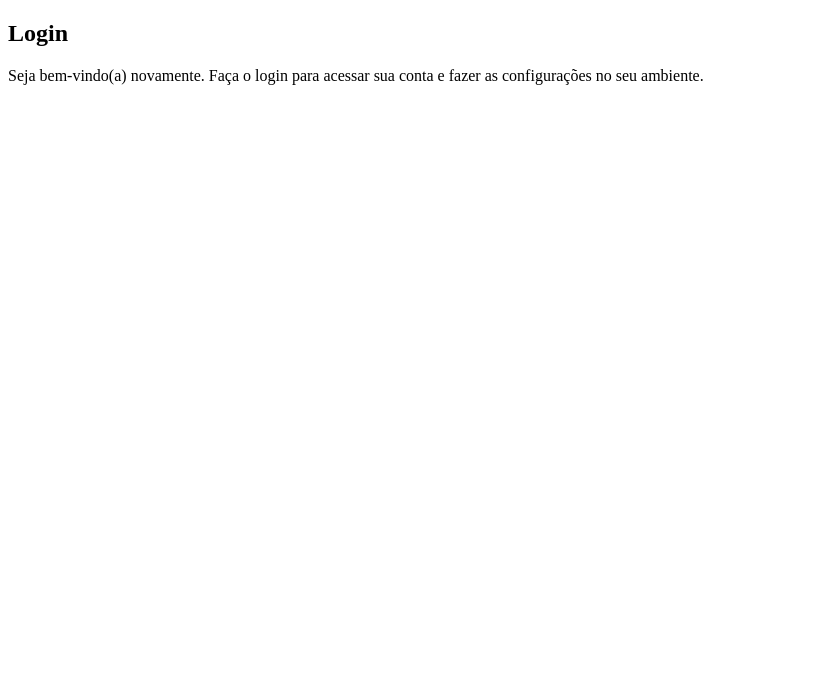
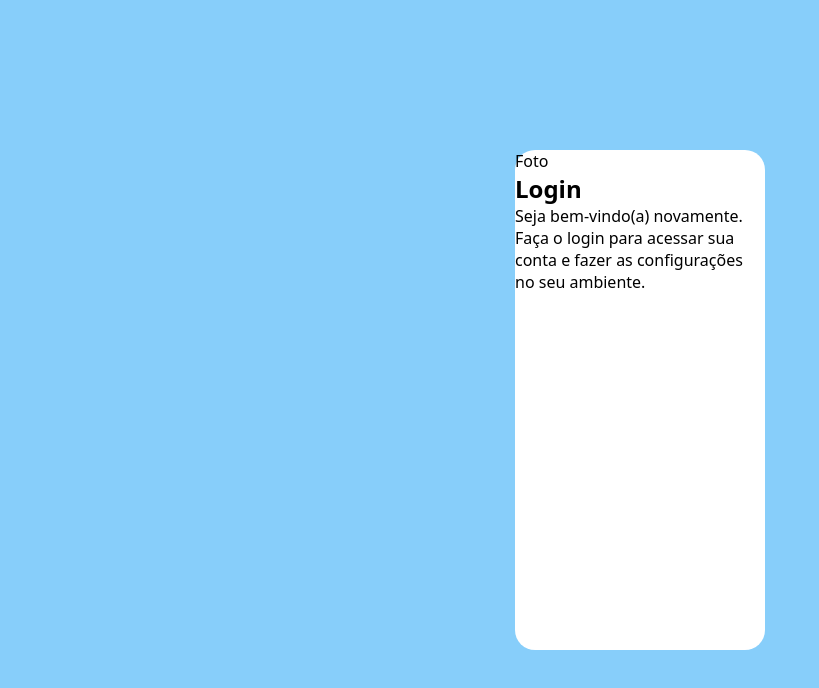
Before and after one commit to leomachado04/projeto-login, a plain HTML site: page index.html in a window 1280 px wide. Shown: the whole page, without its empty margins (0-819 px from the left). Drawn offline with Linux system fonts and the light colour scheme.

Commit message:
iniciei as primeiras configurações CSS

```diff
--- a/estilos/style.css
+++ b/estilos/style.css
@@ -5,3 +5,33 @@
     branco:
     azul:
 */
+* {
+    font-family: system-ui, -apple-system, BlinkMacSystemFont, 'Segoe UI', Roboto, Oxygen, Ubuntu, Cantarell, 'Open Sans', 'Helvetica Neue', sans-serif;
+    padding: 0px;
+    margin: 0px;
+    box-sizing: border-box;
+}
+
+body, html {
+    background-color: lightskyblue;
+    height: 100vh;
+    width: 100vw;
+}
+
+main {
+    position: relative;
+    height: 100vh;
+    width: 100vw;
+}
+
+section {
+    position: absolute;
+    top: 50%;
+    left: 50%;
+    transform: translate(-50%, -50%);
+
+    background-color: white;
+    width: 250px;
+    height: 500px;
+    border-radius: 20px;
+}
--- a/index.html
+++ b/index.html
@@ -10,13 +10,12 @@
     <main>
         <section id="login">
             <div id="imagem">
-
+                Foto
             </div>
             <div id="formulario">
                 <h1>Login</h1>
                 <p>Seja bem-vindo(a) novamente. Faça o login para acessar sua conta e fazer as configurações no seu ambiente.</p>
                 <form action="login.php" method="post"></form>
-
             </div>
 
         </section>
```
